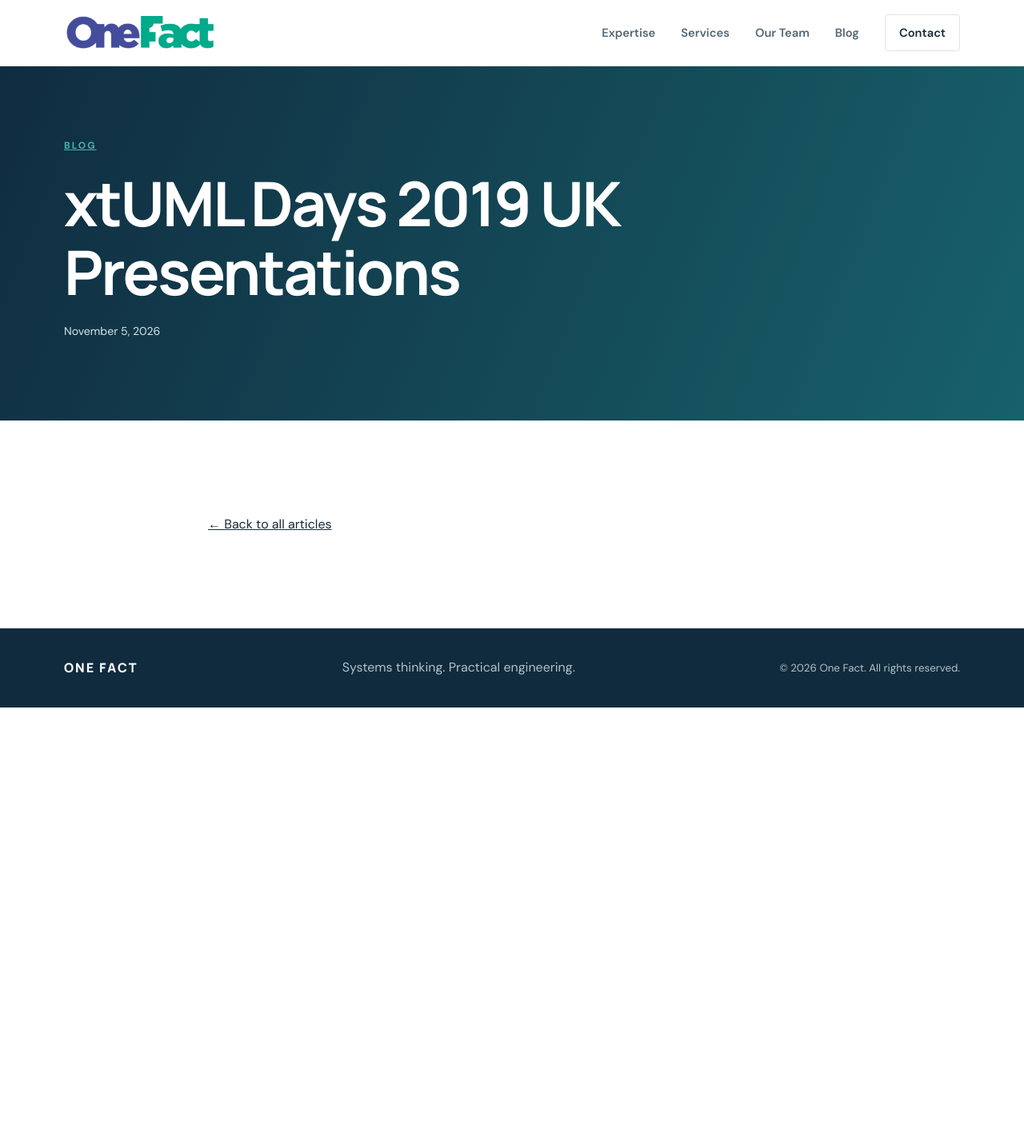
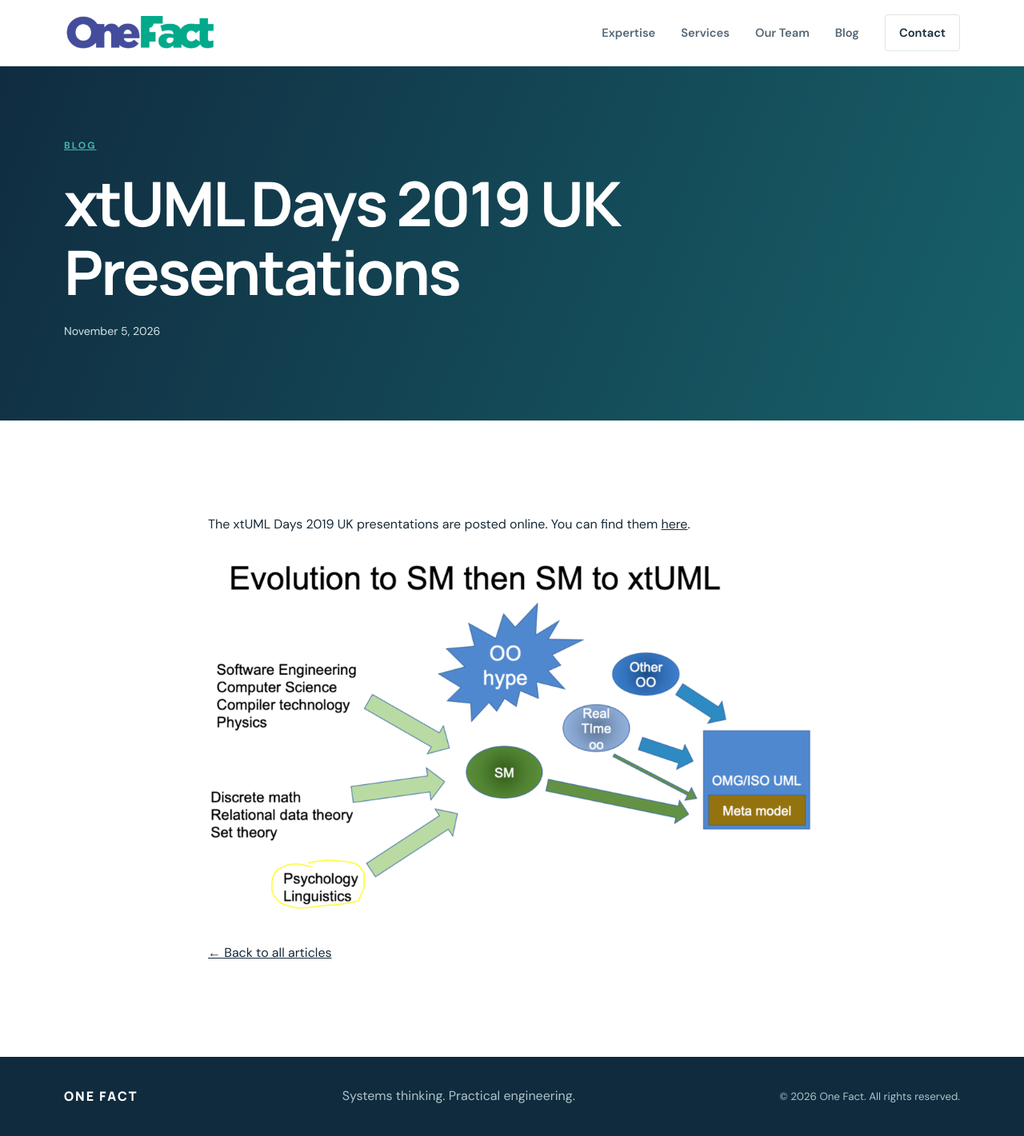
Before and after one commit to xtuml/onefactinc, a Jekyll site: the page built from _articles/xtuml-days-2019-uk-presentations.html, in a window 1280 px wide. Shown: the whole page at 80% size. Built offline with Jekyll 4.4.1, drawn with Linux system fonts in a browser that asks for light colours; before the commit the page ends 900 px from its top, so only the background shows below that.

Commit message:
Move thumbnail into article front matter

```diff
--- a/_articles/xtuml-days-2019-uk-presentations.html
+++ b/_articles/xtuml-days-2019-uk-presentations.html
@@ -3,8 +3,8 @@ title: "xtUML Days 2019 UK Presentations"
 archival_date_unknown: true
 permalink: /xtuml-days-2019-uk-presentations/
 source_url: "https://onefact.net/xtuml-days-2019-uk-presentations/"
+thumbnail: "/assets/images/SMlinguistics-1024x586-4123280.png"
 ---
-thumbnail: "/assets/images/SMlinguistics-1024x586-4123280.png"
 
 <p>The xtUML Days 2019 UK presentations are posted online.  You can find them <a href="https://xtuml.org/xtuml-days-2019-uk-presentations/">here</a>.</p>
 
```
